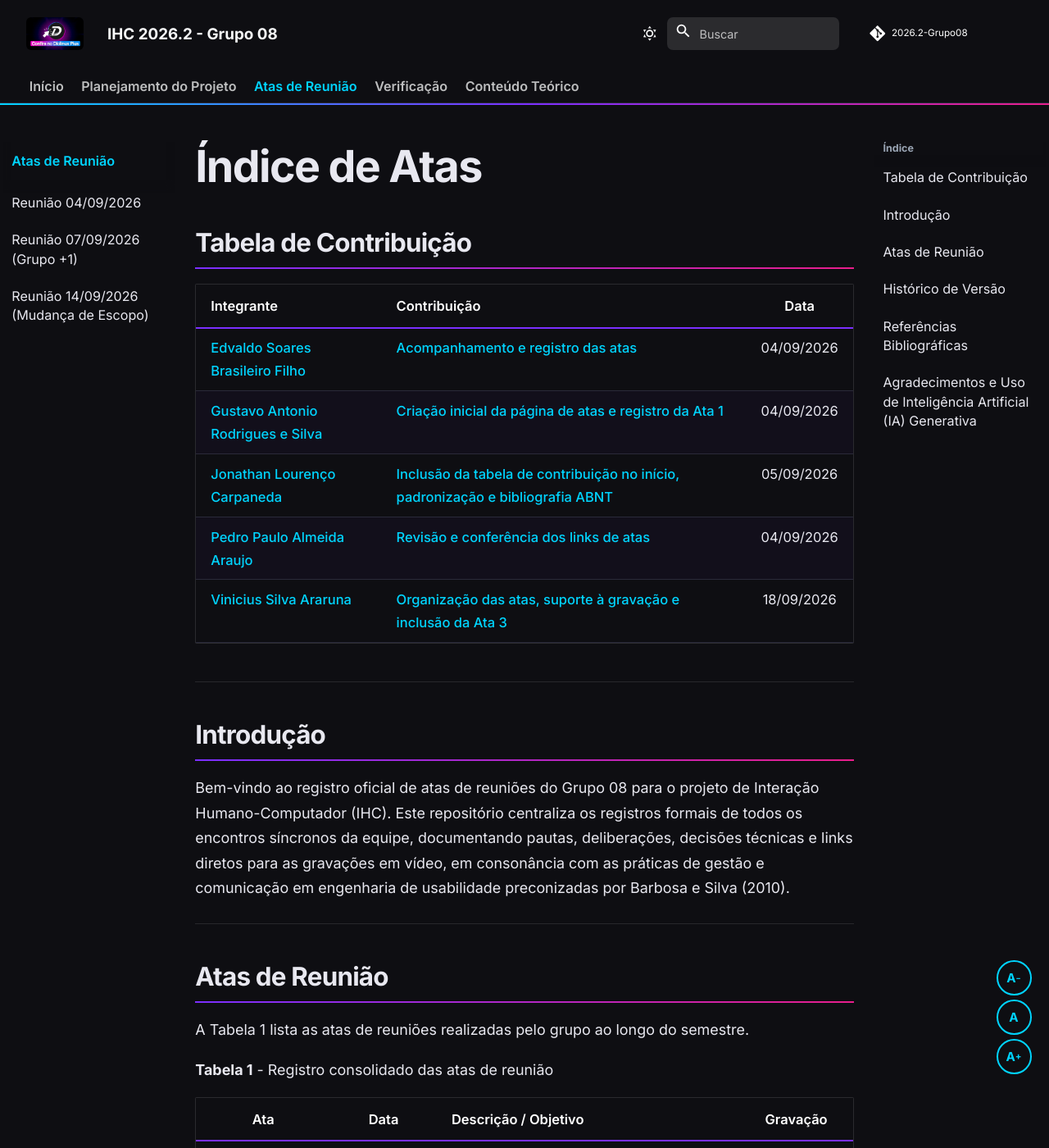
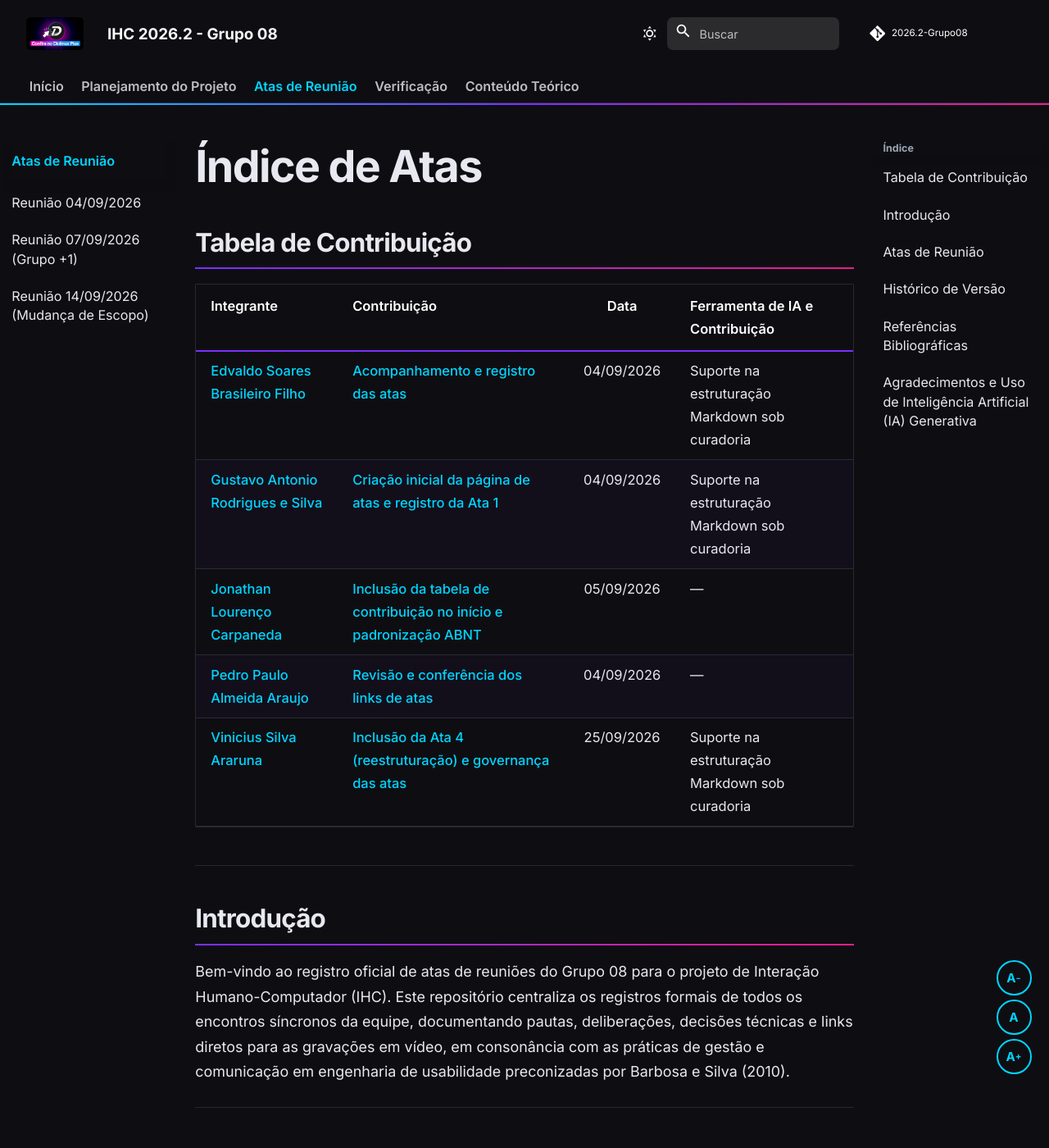
Before and after one commit to Interacao-Humano-Computador/2026.2-Grupo08, an MkDocs documentation site: the page built from docs/atas/index.md, in a window 1280 px wide and 1400 px high. Shown: the whole window at 82% size. Built offline with MkDocs 1.6.1 and Material for MkDocs 9.7.7, drawn with Linux system fonts in a browser that asks for light colours; comment, search, counter and statistics services are not loaded; some of the changed text lies outside the part shown.

Commit message:
docs(atas): adiciona ata 4 de reestruturacao e preservacao de creditos historicos

```diff
--- a/docs/atas/index.md
+++ b/docs/atas/index.md
@@ -2,13 +2,13 @@
 
 ## Tabela de Contribuição
 
-| Integrante | Contribuição | Data |
-| :--- | :--- | :---: |
-| [Edvaldo Soares Brasileiro Filho](https://github.com/PajeMurici-dev) | [Acompanhamento e registro das atas](#atas-de-reuniao) | 04/09/2026 |
-| [Gustavo Antonio Rodrigues e Silva](https://github.com/gus-ant) | [Criação inicial da página de atas e registro da Ata 1](#historico-de-versao) | 04/09/2026 |
-| [Jonathan Lourenço Carpaneda](https://github.com/Jonathan-Carpaneda) | [Inclusão da tabela de contribuição no início, padronização e bibliografia ABNT](#introducao) | 05/09/2026 |
-| [Pedro Paulo Almeida Araujo](https://github.com/Pedrop06) | [Revisão e conferência dos links de atas](#atas-de-reuniao) | 04/09/2026 |
-| [Vinicius Silva Araruna](https://github.com/ViniciusA05) | [Organização das atas, suporte à gravação e inclusão da Ata 3](#atas-de-reuniao) | 18/09/2026 |
+| Integrante | Contribuição | Data | Ferramenta de IA e Contribuição |
+| :--- | :--- | :---: | :--- |
+| [Edvaldo Soares Brasileiro Filho](https://github.com/PajeMurici-dev) | [Acompanhamento e registro das atas](#atas-de-reuniao) | 04/09/2026 | Suporte na estruturação Markdown sob curadoria |
+| [Gustavo Antonio Rodrigues e Silva](https://github.com/gus-ant) | [Criação inicial da página de atas e registro da Ata 1](#historico-de-versao) | 04/09/2026 | Suporte na estruturação Markdown sob curadoria |
+| [Jonathan Lourenço Carpaneda](https://github.com/Jonathan-Carpaneda) | [Inclusão da tabela de contribuição no início e padronização ABNT](#introducao) | 05/09/2026 | — |
+| [Pedro Paulo Almeida Araujo](https://github.com/Pedrop06) | [Revisão e conferência dos links de atas](#atas-de-reuniao) | 04/09/2026 | — |
+| [Vinicius Silva Araruna](https://github.com/ViniciusA05) | [Inclusão da Ata 4 (reestruturação) e governança das atas](#atas-de-reuniao) | 25/09/2026 | Suporte na estruturação Markdown sob curadoria |
 
 ---
 
@@ -29,9 +29,9 @@
 | [Ata 1 - Reunião Inicial](ata1.md) | 04/09/2026 | Decisão e escolha do site sob análise (Portal Domínio Público). | [Assistir no YouTube](https://www.youtube.com/watch?v=e9UGmkfeYXU) |
 | [Ata 2 - Avaliação do Grupo +1](ata2.md) | 07/09/2026 | Reunião presencial de avaliação dos artefatos da Etapa 1 do Grupo 01 (Oppia). | — |
 | [Ata 3 — Mudança de Escopo](ata3.md) | 14/09/2026 | Reunião extraordinária de deliberação para migração do objeto de estudo para o Fórum Diolinux Plus. | [Assistir no YouTube](https://www.youtube.com/watch?v=placeholder_ata3_grupo08) |
+| [Ata 4 — Reestruturação da Equipe](ata4.md) | 25/09/2026 | Reunião formalizando a atuação dos 3 integrantes ativos, análise de sobrecarga, governança e alinhamento da Entrega 2. | [Assistir no YouTube](https://www.youtube.com/watch?v=placeholder_ata4_grupo08) |
 
 _Fonte: Autores, 2026._
-
 
 ---
 
@@ -43,6 +43,7 @@
 | `1.1` | 05/09/2026 | Inclusão da tabela de contribuição no início, padronização e bibliografia ABNT | [Jonathan Lourenço Carpaneda](https://github.com/Jonathan-Carpaneda) | [Vinicius Silva Araruna](https://github.com/ViniciusA05) |
 | `1.2` | 18/09/2026 | Inclusão da Ata 3 referente à reunião extraordinária de mudança de escopo | [Vinicius Silva Araruna](https://github.com/ViniciusA05) | [Pedro Paulo](https://github.com/Pedrop06) |
 | `1.3` | 18/09/2026 | Adequação terminológica para Referências Bibliográficas ABNT e ancoragem textual de citação | [Vinicius Silva Araruna](https://github.com/ViniciusA05) | [Jonathan Lourenço](https://github.com/Jonathan-Carpaneda) |
+| `1.4` | 25/09/2026 | Inclusão da Ata 4 (reestruturação para 3 discentes, análise de sobrecarga e alinhamento da Entrega 2) | [Vinicius Silva Araruna](https://github.com/ViniciusA05) | [Edvaldo Soares](https://github.com/PajeMurici-dev), [Gustavo Antonio](https://github.com/gus-ant) |
 
 ---
 
```
Also changed, not shown: docs/atas/ata4.md (added, +140 -0 lines).
